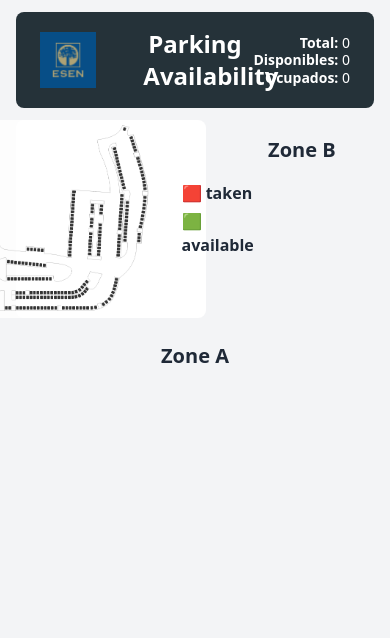
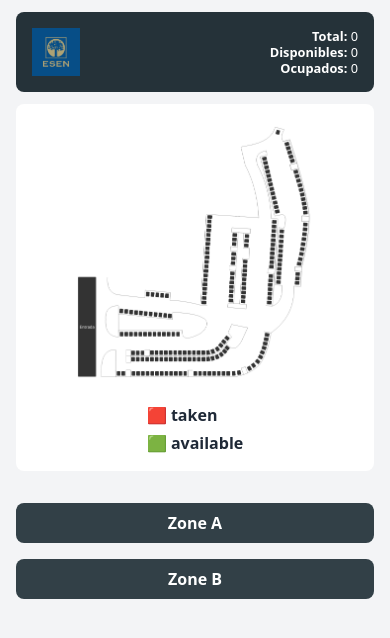
Before and after one commit to leviuuuwwu/InglesProyecto, a Flask app: template templates/public.html in a window 390 px wide. Shown: the top 638 px of the page. Run offline with Flask 3, Linux system fonts and the light colour scheme; the template is opened without the code that fills it, so the values that code supplies are empty.

Commit message:
responsive

```diff
--- a/templates/public.html
+++ b/templates/public.html
@@ -20,9 +20,9 @@
     .box {
       aspect-ratio: 1 / 1;
       width: 100%;
-      max-width: 40px;
-      max-height: 40px;
-      font-size: 0.7rem;
+      max-width: 45px;
+      max-height: 45px;
+      font-size: 0.8rem;
       display: flex;
       align-items: center;
       justify-content: center;
@@ -31,33 +31,61 @@
       color: white;
     }
 
-    @media (max-width: 768px) {
+    @media (min-width: 768px) {
       .box {
-        font-size: 3vw;
-        max-width: 32px;
-        max-height: 32px;
+        font-size: 0.7rem;
+        max-width: 40px;
+        max-height: 40px;
       }
     }
 
     .header{
         background-color: #253239;
     }
+    .boton{
+        background-color: #324047;
+    }
+    .boton:hover{
+        background-color: #517d89;
+    }
+
+    @media (max-width: 768px) {
+        .header {
+            display: flex;
+            justify-content: space-between;
+            align-items: center;
+            padding: 1rem;
+        }
+        .header .header-stats {
+            font-size: 0.8rem;
+            text-align: right;
+        }
+    }
+
+    @media (min-width: 768px) {
+        .header {
+            display: grid;
+            grid-template-columns: 1fr auto 1fr;
+            align-items: center;
+            padding: 1rem 1.5rem;
+        }
+    }
   </style>
 </head>
 
 <body class="bg-gray-100 text-gray-800">
-  <header class="py-4 px-6 grid grid-cols-3 items-center rounded-lg mx-4 my-3 header text-white">
-    <div class="flex items-center">
+  <header class="py-4 px-6 rounded-lg mx-4 my-3 header text-white">
+    <div class="flex items-center md:justify-start">
       <img
         src="{{ url_for('static', filename='img/ESEN.png') }}"
         alt="Logo ESEN"
-        class="w-14 opacity-80"
+        class="w-12 md:w-14 opacity-80"
       />
     </div>
 
-    <h1 class="text-2xl text-center font-bold">Parking Availability</h1>
+    <h1 class="hidden md:block text-2xl text-center font-bold">Parking Availability</h1>
 
-    <div class="text-sm text-gray-700 text-right leading-tight">
+    <div class="text-sm text-gray-700 header-stats md:text-right leading-tight">
       <p class="text-white"><strong>Total:</strong> {{ parqueos|length }}</p>
       <p class="text-white">
         <strong>Disponibles:</strong>
@@ -71,9 +99,8 @@
   </header>
 
   <main class="container px-4 mx-auto">
-    <div class="grid grid-cols-1 gap-6 items-start">
-        <div class="flex justify-between">
-            <div class="flex-grow bg-white flex justify-center rounded-lg w-150 items-center">
+    <div class="hidden md:flex justify-between items-start">
+        <div class="flex-grow bg-white flex justify-center rounded-lg w-150 items-center p-4">
             <img
                 src="{{ url_for('static', filename='img/parqueo.png') }}"
                 alt="Zona de parqueo"
@@ -84,11 +111,10 @@
                 <h1>🟩 <strong>available</strong></h1>
             </div>
         </div>
-            <!-- Zona B -->
         <section class="zona-b py-4 ml-6 w-96">
             <h2 class="text-xl font-semibold mb-4 text-center">Zone B</h2>
             <div class="mx-auto max-w-xs">
-                    <div class=" grid grid-cols-6 gap-2 justify-center">
+                <div class="grid grid-cols-6 gap-2 justify-center">
                 {% for i in range(1,7) %}
                     <div class="flex flex-col space-y-1 items-center">
                         {% for p in parqueos if p.zona == 'B' and p.subzona == 'fila-' ~ i %}
@@ -106,8 +132,7 @@
         </section>
     </div>
 
-        <!-- Zona A -->
-        <section class="zona-a w-full">
+    <section class="zona-a w-full hidden md:block">
         <h2 class="text-xl font-semibold mb-2 text-center">Zone A</h2>
         <div class="grid grid-rows-6 gap-2 w-full px-2">
             {% for i in range(1,7) %}
@@ -124,11 +149,61 @@
             {% endfor %}
         </div>
     </section>
+
+    <div class="block md:hidden w-full space-y-4">
+        <div class="flex flex-col items-center bg-white rounded-lg p-4 mb-4">
+            <img
+                src="{{ url_for('static', filename='img/parqueo.png') }}"
+                alt="Zona de parqueo"
+                class="w-64 opacity-80 mb-4"
+            />
+            <div class="flex flex-col justify-center space-y-1">
+                <h1>🟥 <strong>taken</strong></h1>
+                <h1>🟩 <strong>available</strong></h1>
+            </div>
+        </div>
+
+        <button onclick="toggleZona('zonaAMobile')" class="w-full text-white py-2 rounded-lg font-semibold boton">Zone A</button>
+        <section id="zonaAMobile" class="hidden mt-4">
+            <h2 class="text-xl font-semibold text-center my-2">Zone A</h2>
+            <div class="grid grid-rows-6 gap-1 px-2">
+                {% for i in range(1,7) %}
+                <div class="flex space-x-0.5 justify-start overflow-x-auto">
+                    {% for p in parqueos if p.zona == 'A' and p.subzona == 'col-' ~ i %}
+                    <div class="box {% if p.estado == 'available' %} bg-green-500 {% else %} bg-red-500 {% endif %}" title="Parqueo {{ p.id }}">
+                        {{ p.id }}
+                    </div>
+                    {% endfor %}
+                </div>
+                {% endfor %}
+            </div>
+        </section>
+
+        <button onclick="toggleZona('zonaBMobile')" class="w-full text-white py-2 rounded-lg font-semibold boton">Zone B</button>
+        <section id="zonaBMobile" class="hidden mt-4">
+            <h2 class="text-xl font-semibold text-center my-2">Zone B</h2>
+            <div class="grid grid-cols-6 gap-1 justify-center px-2">
+                {% for i in range(1,7) %}
+                    <div class="flex flex-col space-y-0.5 items-center">
+                        {% for p in parqueos if p.zona == 'B' and p.subzona == 'fila-' ~ i %}
+                        <div class="box {% if p.estado == 'available' %} bg-green-500 {% else %} bg-red-500 {% endif %}" title="Parqueo {{ p.id }}">
+                            {{ p.id }}
+                        </div>
+                        {% endfor %}
+                    </div>
+                {% endfor %}
+            </div>
+        </section>
     </div>
   </main>
 
-  <!-- Recarga automática -->
   <script>
+    function toggleZona(id) {
+      const section = document.getElementById(id);
+      section.classList.toggle('hidden');
+    }
+
+    // Recarga automática
     setInterval(() => {
       window.location.reload();
     }, 4000);
```
Also changed, not shown: bla.html (deleted, +0 -14 lines). Lines whose indentation alone changed are shown as unchanged.
